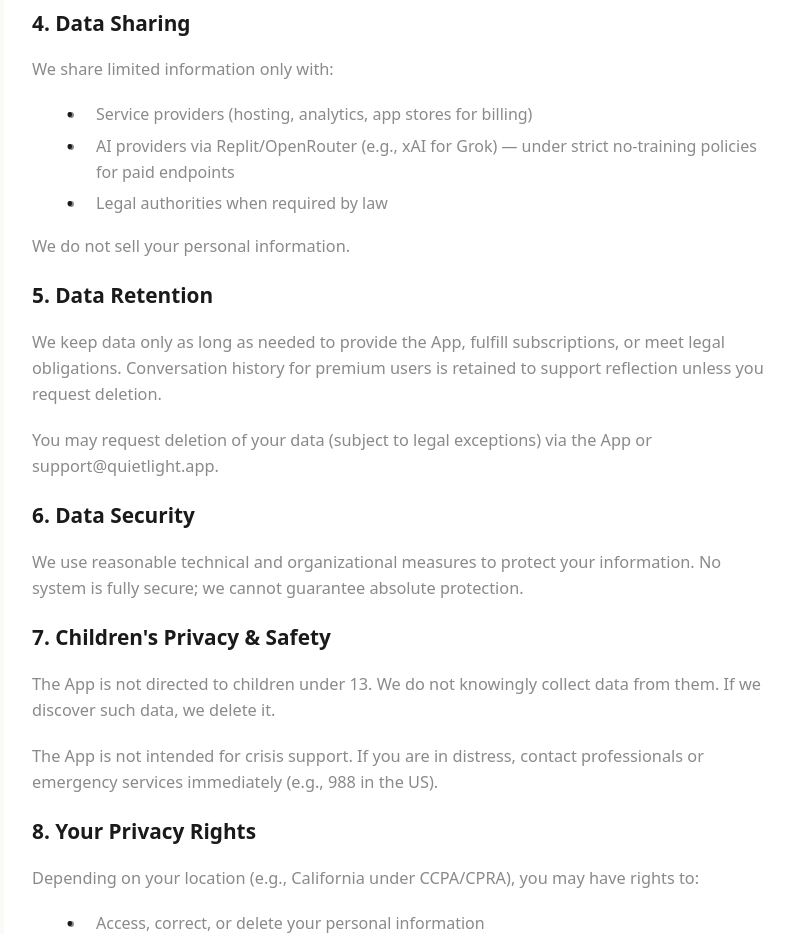
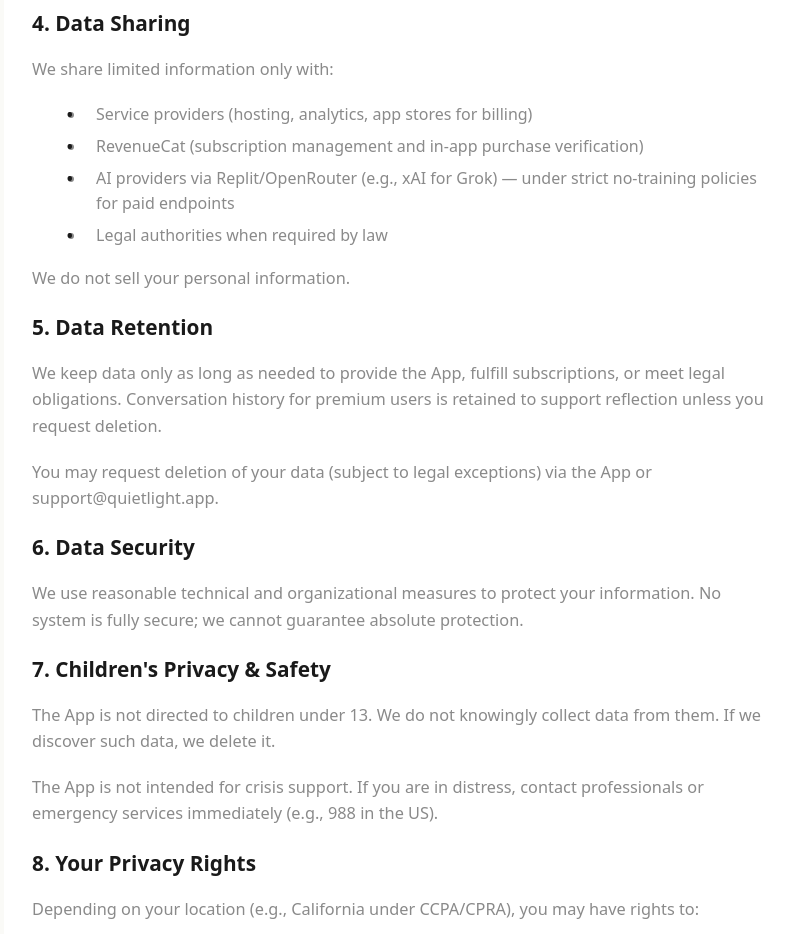
Before and after one commit to ur-creed/QuietLight, a plain HTML site: page privacy.html in a window 1280 px wide. Shown: the part 1240-2174 px from the top of the page, without its empty margins (236-1030 px from the left). Drawn offline with Linux system fonts and the light colour scheme.

Commit message:
Add RevenueCat to data sharing section

```diff
--- a/privacy.html
+++ b/privacy.html
@@ -210,6 +210,7 @@
     <p class="body">We share limited information only with:</p>
     <ul class="bullet-list">
       <li class="bullet-item">Service providers (hosting, analytics, app stores for billing)</li>
+      <li class="bullet-item">RevenueCat (subscription management and in-app purchase verification)</li>
       <li class="bullet-item">AI providers via Replit/OpenRouter (e.g., xAI for Grok) — under strict no-training policies for paid endpoints</li>
       <li class="bullet-item">Legal authorities when required by law</li>
     </ul>
```
